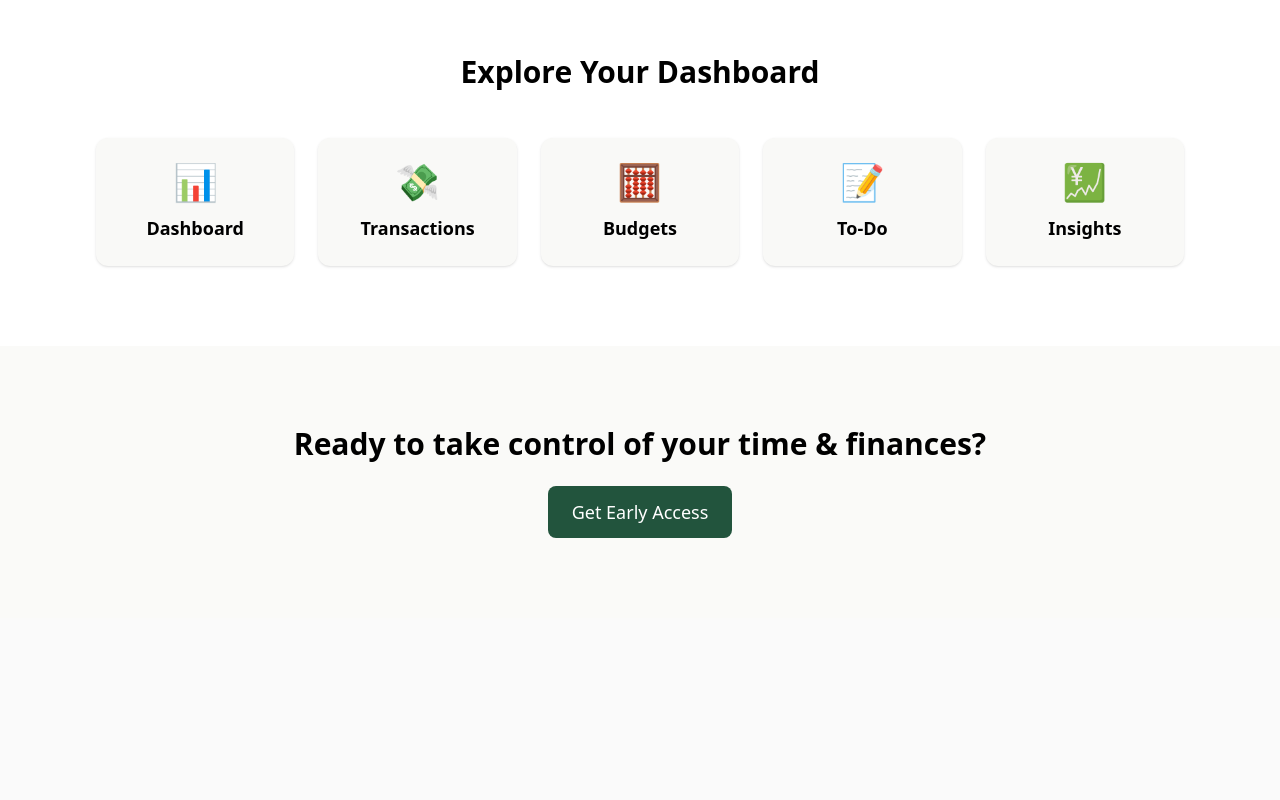
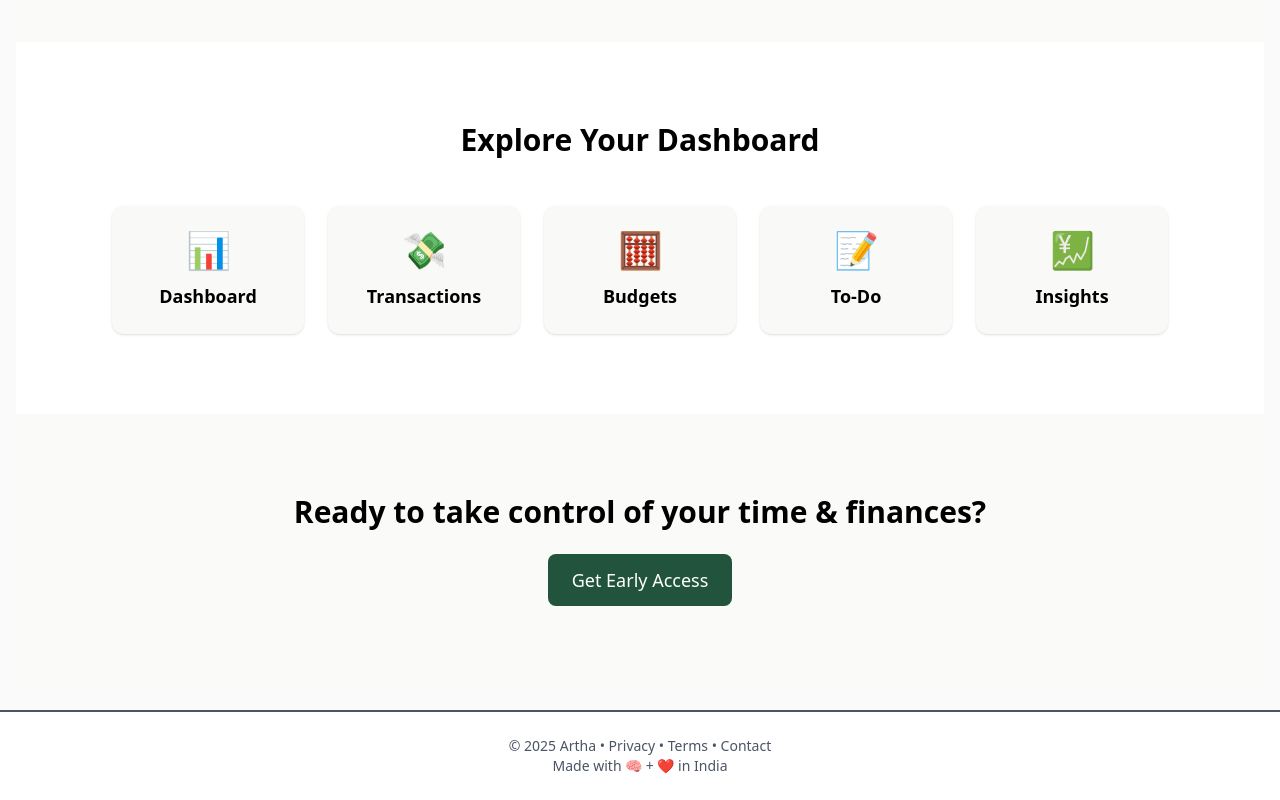
Before and after one commit to jainAmishhh/Artha, a React (Vite) app in the folder client/: page / in a window 1280 px wide. Shown: the part 1978-2778 px from the top of the page. Before the commit the page ends 2596 px from the top, so only its background shows below. Built offline with nearby package versions, Linux system fonts and the light colour scheme.

Commit message:
modified the layout.jsx file

```diff
--- a/client/src/Layout.jsx
+++ b/client/src/Layout.jsx
@@ -1,14 +1,18 @@
-import React from 'react'
-import { Outlet } from 'react-router-dom'
-import Header from './components/Header/Header'
+import React from "react";
+import { Outlet } from "react-router-dom";
+import Header from "./components/Header/Header";
+import Footer from "./components/Footer/Footer";
 
 const Layout = () => {
   return (
-    <div>
-        <Header />
+    <>
+      <Header />
+      <main className="px-4 py-6">
         <Outlet />
-    </div>
-  )
-}
+      </main>
+      <Footer />
+    </>
+  );
+};
 
-export default Layout
+export default Layout;
```
